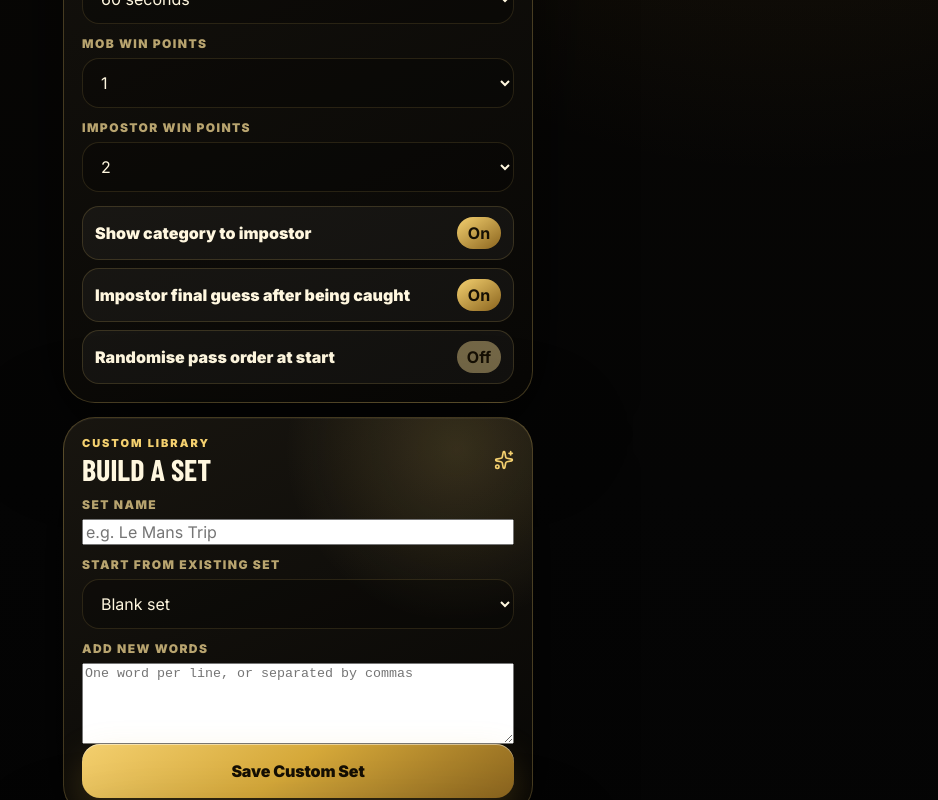
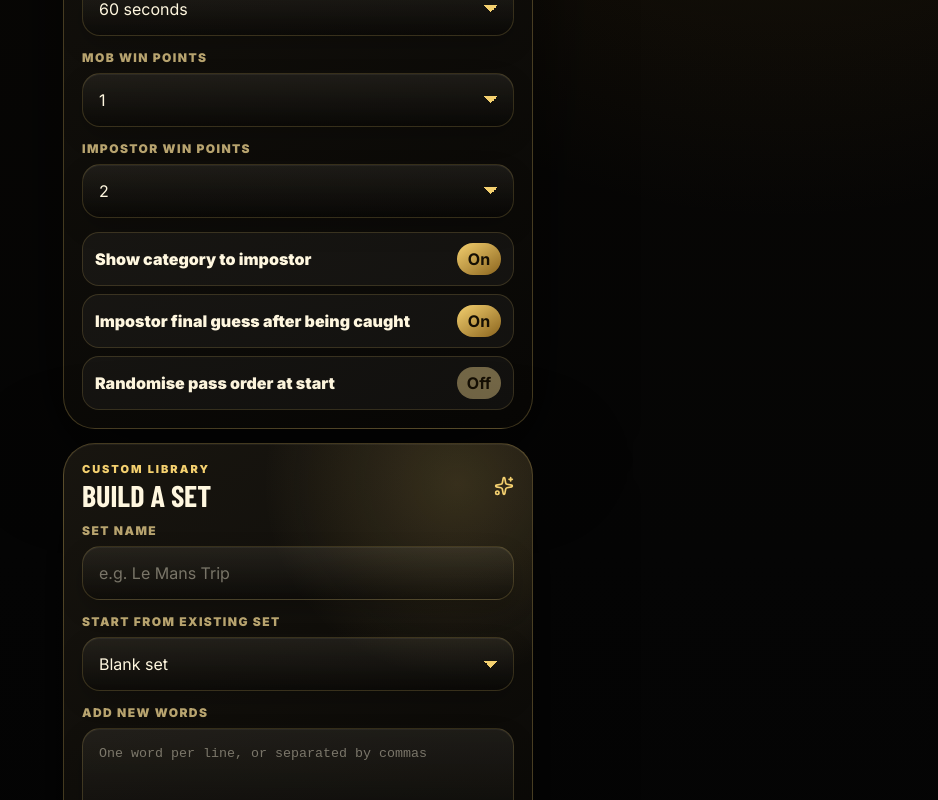
Before and after one commit to mateuszBetlej4/impostor-game, a React (Vite) app: page / in a window 1280 px wide. Shown: the part 960-1760 px from the top of the page, without its empty margins (342-1280 px from the left). Built offline with nearby package versions, Linux system fonts and the light colour scheme; a web font is replaced by a local one.

Commit message:
Improve custom set form styling

```diff
--- a/src/modes.css
+++ b/src/modes.css
@@ -71,36 +71,88 @@
 
 .settings-grid {
   display: grid;
-  gap: 12px;
+  gap: 14px;
   margin-top: 10px;
 }
 
 .settings-grid label {
   display: grid;
-  gap: 7px;
+  gap: 8px;
 }
 
 .settings-grid label > span {
   color: var(--mob-muted);
   font-size: 12px;
-  font-weight: 900;
+  font-weight: 950;
   letter-spacing: 0.12em;
   text-transform: uppercase;
 }
 
+.settings-grid input,
+.settings-grid textarea,
 .settings-grid select {
   width: 100%;
-  min-height: 50px;
-  border: 1px solid var(--mob-border-soft);
-  border-radius: 17px;
-  padding: 0 14px;
+  border: 1px solid rgba(244, 208, 111, 0.18);
+  border-radius: 18px;
   color: var(--mob-text);
-  background: rgba(0, 0, 0, 0.24);
+  background: linear-gradient(180deg, rgba(255, 247, 223, 0.07), rgba(0, 0, 0, 0.28));
+  box-shadow: inset 0 1px 0 rgba(255, 255, 255, 0.05), 0 10px 24px rgba(0, 0, 0, 0.18);
   outline: none;
+  -webkit-appearance: none;
+  appearance: none;
+}
+
+.settings-grid input,
+.settings-grid select {
+  min-height: 54px;
+  padding: 0 16px;
+}
+
+.settings-grid textarea {
+  min-height: 126px;
+  resize: vertical;
+  padding: 15px 16px;
+  line-height: 1.45;
+}
+
+.settings-grid input::placeholder,
+.settings-grid textarea::placeholder {
+  color: rgba(255, 247, 223, 0.42);
+}
+
+.settings-grid input:focus,
+.settings-grid textarea:focus,
+.settings-grid select:focus {
+  border-color: rgba(244, 208, 111, 0.7);
+  box-shadow: 0 0 0 3px rgba(244, 208, 111, 0.11), inset 0 1px 0 rgba(255, 255, 255, 0.06);
+}
+
+.settings-grid select {
+  padding-right: 44px;
+  background-image: linear-gradient(45deg, transparent 50%, var(--mob-gold-bright) 50%), linear-gradient(135deg, var(--mob-gold-bright) 50%, transparent 50%), linear-gradient(180deg, rgba(255, 247, 223, 0.07), rgba(0, 0, 0, 0.28));
+  background-position: calc(100% - 22px) 50%, calc(100% - 15px) 50%, 0 0;
+  background-size: 7px 7px, 7px 7px, 100% 100%;
+  background-repeat: no-repeat;
 }
 
 .settings-grid option {
   color: #111;
+}
+
+.panel-card .settings-grid + .primary-action,
+.panel-card .settings-grid + .secondary-action {
+  width: 100%;
+  margin-top: 16px;
+}
+
+.custom-set-list {
+  display: grid;
+  gap: 8px;
+  margin-top: 14px;
+}
+
+.custom-set-list .score-row {
+  min-height: 48px;
 }
 
 .toggle-list {
```
